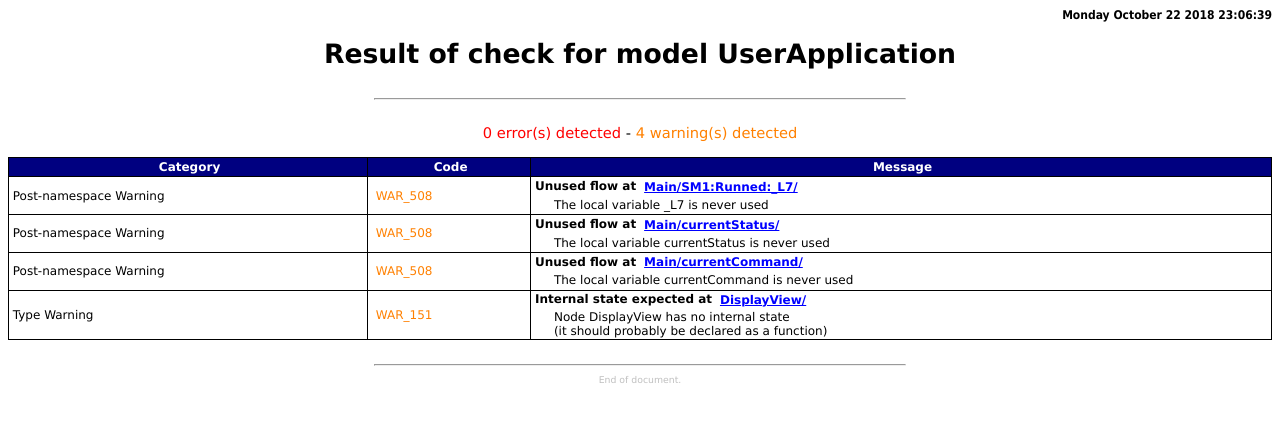
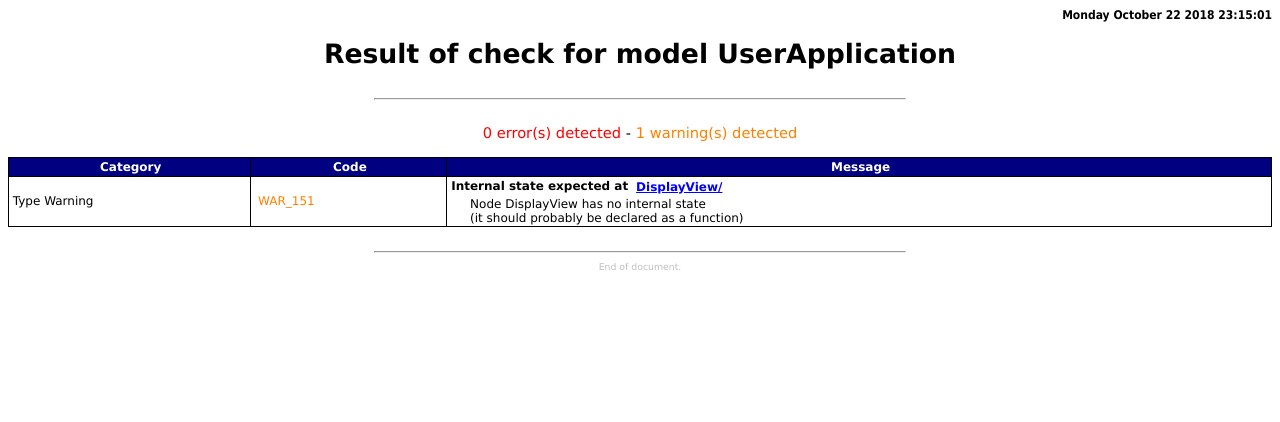
Before and after one commit to stagihotr/stagihotr, a plain HTML site: page Time_1/ExoSkeleton_Display/UserApplication/UserApplication.htm in a window 1280 px wide. Drawn offline with Linux system fonts and the light colour scheme.

```diff
--- a/Time_1/ExoSkeleton_Display/UserApplication/UserApplication.htm
+++ b/Time_1/ExoSkeleton_Display/UserApplication/UserApplication.htm
@@ -215,32 +215,14 @@
 <BODY>
 
 
-<DIV class="Header">Monday October 22 2018 23:06:39</DIV><DIV class="Title">Result of check for model UserApplication</DIV>
+<DIV class="Header">Monday October 22 2018 23:15:01</DIV><DIV class="Title">Result of check for model UserApplication</DIV>
 <HR style="width: 14cm; text-align: center;">
 <DIV class="DocumentInfo">
-<SPAN class="DocumentInfo" style="color: rgb(255,0,0);">0 error(s) detected</SPAN> - <SPAN class="DocumentInfo" style="color: rgb(255,128,0);">4 warning(s) detected</SPAN></DIV>
+<SPAN class="DocumentInfo" style="color: rgb(255,0,0);">0 error(s) detected</SPAN> - <SPAN class="DocumentInfo" style="color: rgb(255,128,0);">1 warning(s) detected</SPAN></DIV>
 <DIV class="BodyText" style="padding-bottom: 12pt;"><table style="width: 100%;" ><TBODY>
 <TR><TH class="TableHeadingCell">Category</TH>
 <TH class="TableHeadingCell">Code</TH>
 <TH class="TableHeadingCell">Message</TH>
-</TR><TR><TD class="TableCell" style="" rowspan="2">Post-namespace Warning</TD>
-<TD class="TableCell" style="" rowspan="2"><SPAN class="TableCell" style="color: rgb(255,128,0);">WAR_508</SPAN></TD>
-<TD class="TableCell" style="border-bottom: 0px hidden;"><B>Unused flow</B><B> at </B><A class="Hyperlink" style="text-align: left; vertical-align:middle; font-size: 9pt; font-weight: bold; padding-left: 0.1cm; padding-right: 0.1cm;" HREF="studio:SC:LOCATE_PATH#UserApplication.etp#Main/SM1:Runned:_L7/">Main/SM1:Runned:_L7/</A></TD>
-</TR><TR><TD class="TableCell" style="border-top: 0px hidden;"><DIV class="TableCell" style="padding-left: 0.5cm;">
-The local variable _L7 is never used</DIV>
-</TD>
-</TR><TR><TD class="TableCell" style="" rowspan="2">Post-namespace Warning</TD>
-<TD class="TableCell" style="" rowspan="2"><SPAN class="TableCell" style="color: rgb(255,128,0);">WAR_508</SPAN></TD>
-<TD class="TableCell" style="border-bottom: 0px hidden;"><B>Unused flow</B><B> at </B><A class="Hyperlink" style="text-align: left; vertical-align:middle; font-size: 9pt; font-weight: bold; padding-left: 0.1cm; padding-right: 0.1cm;" HREF="studio:SC:LOCATE_PATH#UserApplication.etp#Main/currentStatus/">Main/currentStatus/</A></TD>
-</TR><TR><TD class="TableCell" style="border-top: 0px hidden;"><DIV class="TableCell" style="padding-left: 0.5cm;">
-The local variable currentStatus is never used</DIV>
-</TD>
-</TR><TR><TD class="TableCell" style="" rowspan="2">Post-namespace Warning</TD>
-<TD class="TableCell" style="" rowspan="2"><SPAN class="TableCell" style="color: rgb(255,128,0);">WAR_508</SPAN></TD>
-<TD class="TableCell" style="border-bottom: 0px hidden;"><B>Unused flow</B><B> at </B><A class="Hyperlink" style="text-align: left; vertical-align:middle; font-size: 9pt; font-weight: bold; padding-left: 0.1cm; padding-right: 0.1cm;" HREF="studio:SC:LOCATE_PATH#UserApplication.etp#Main/currentCommand/">Main/currentCommand/</A></TD>
-</TR><TR><TD class="TableCell" style="border-top: 0px hidden;"><DIV class="TableCell" style="padding-left: 0.5cm;">
-The local variable currentCommand is never used</DIV>
-</TD>
 </TR><TR><TD class="TableCell" style="" rowspan="2">Type Warning</TD>
 <TD class="TableCell" style="" rowspan="2"><SPAN class="TableCell" style="color: rgb(255,128,0);">WAR_151</SPAN></TD>
 <TD class="TableCell" style="border-bottom: 0px hidden;"><B>Internal state expected</B><B> at </B><A class="Hyperlink" style="text-align: left; vertical-align:middle; font-size: 9pt; font-weight: bold; padding-left: 0.1cm; padding-right: 0.1cm;" HREF="studio:SC:LOCATE_PATH#UserApplication.etp#DisplayView/">DisplayView/</A></TD>
```
Also changed, not shown: Time_1/ExoSkeleton_Display/Images/Brasao_ITA_cmyk.gif (added), Time_1/ExoSkeleton_Display/Images/ITA_black.png (added), 6 other files.
